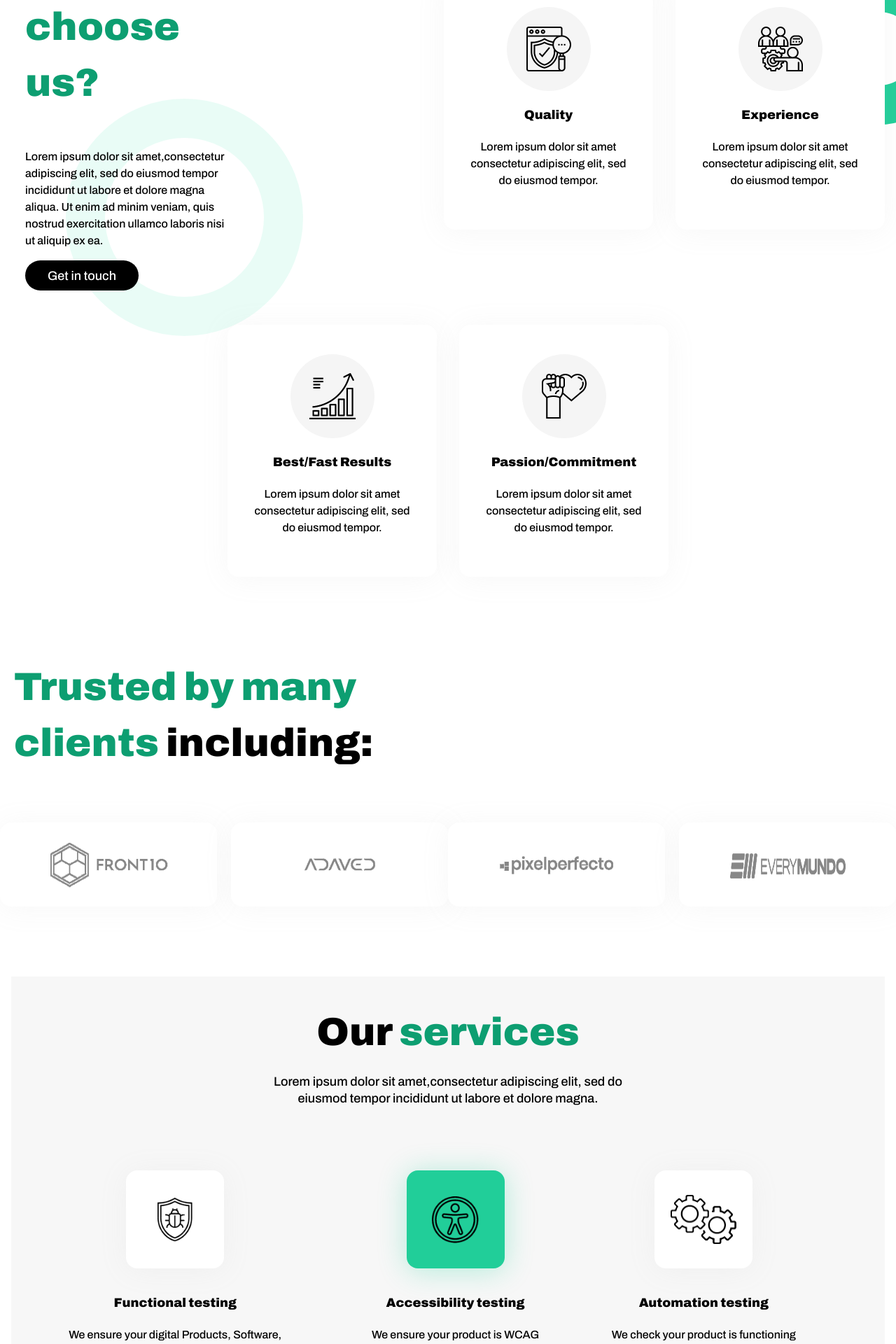
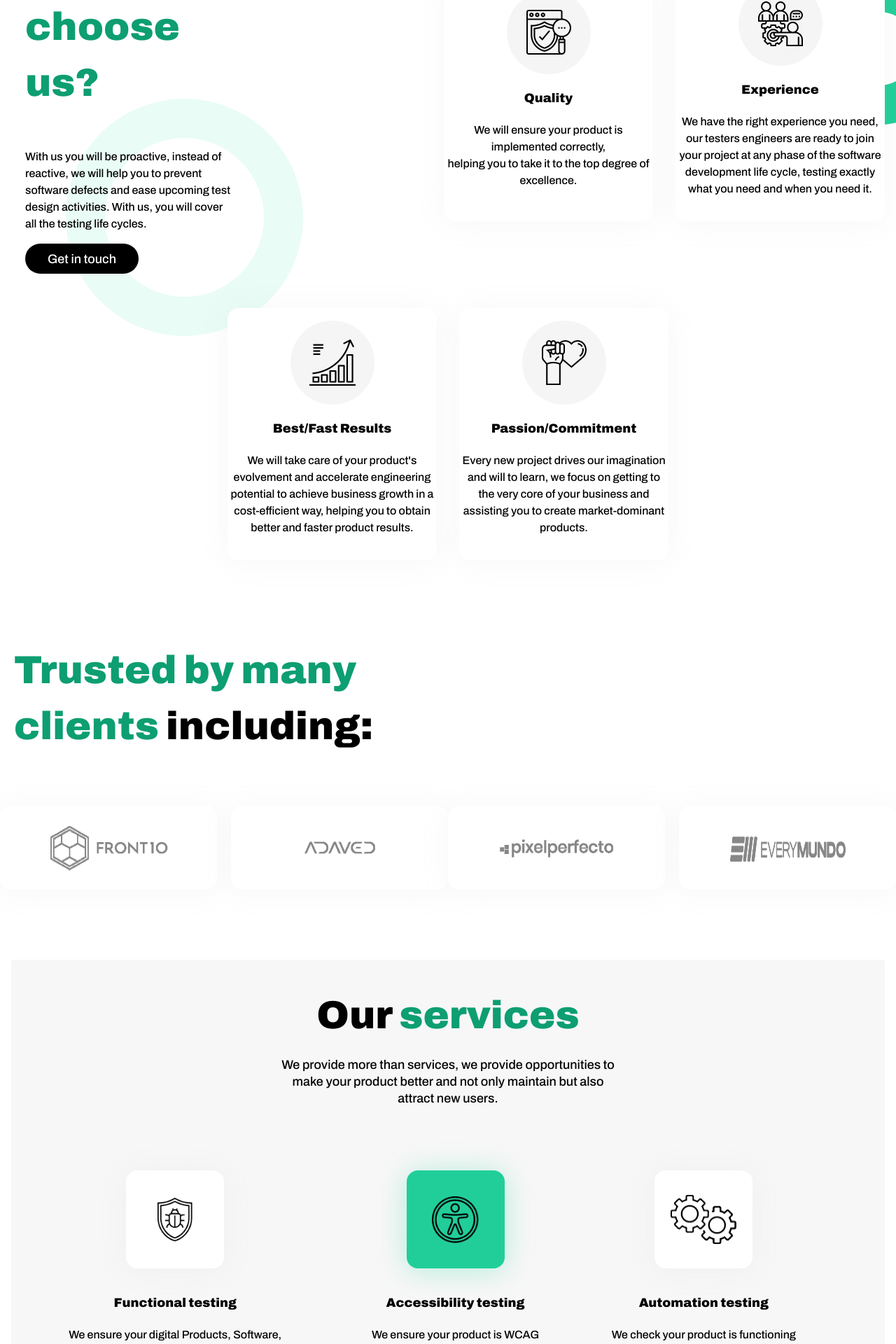
Before and after one commit to a11ysolutions/website, a React (Create React App) app: page / in a window 1280 px wide. Shown: the part 1253-3173 px from the top of the page at 70% size. Built offline with nearby package versions, Linux system fonts and the light colour scheme.

Commit message:
fix: replace lorem ipsum texts in Home Page

```diff
--- a/src/Components/Home/Home.js
+++ b/src/Components/Home/Home.js
@@ -35,9 +35,9 @@ function Home() {
                         className="home-our-services"
                     >
                         <p>
-                            Lorem ipsum dolor sit amet,consectetur adipiscing elit, sed do eiusmod tempor
-                            incididunt ut labore et dolore magna.
-                    </p>
+                            We provide more than services, we provide opportunities to make your product better
+                            and not only maintain but also attract new users.
+                        </p>
                     </BicolorTitledText>
                 </div>
                 <Services />
--- a/src/Components/UI/Qualities/Qualities.js
+++ b/src/Components/UI/Qualities/Qualities.js
@@ -17,9 +17,9 @@ function Qualities() {
                     className="home-why-choose-us"
                 >
                     <p>
-                        Lorem ipsum dolor sit amet,consectetur adipiscing elit, sed do eiusmod tempor
-                        incididunt ut labore et dolore magna aliqua. Ut enim ad minim veniam, quis nostrud
-                        exercitation ullamco laboris nisi ut aliquip ex ea.
+                        With us you will be proactive, instead of reactive,
+                        we will help you to prevent software defects and ease upcoming test design activities.
+                        With us, you will cover all the testing life cycles.
                     </p>
                     <Button onClick={scrollToContactForm}>Get in touch</Button>
                 </BicolorTitledText>
@@ -31,18 +31,17 @@ function Qualities() {
                     <AchievementCard imgSrc="/quality-assurance.png" className="qualities-quality-card">
                         <h3>Quality</h3>
                         <p>
-                            Lorem ipsum dolor sit amet<br />
-                            consectetur adipiscing elit, sed<br />
-                            do eiusmod tempor.
-                    </p>
+                            We will ensure your product is implemented correctly, <br />
+                            helping you to take it to the top degree of excellence.
+                        </p>
                     </AchievementCard>
                     <AchievementCard imgSrc="/experience.png" className="qualities-experience-card">
                         <h3>Experience</h3>
                         <p>
-                            Lorem ipsum dolor sit amet<br />
-                            consectetur adipiscing elit, sed<br />
-                            do eiusmod tempor.
-                    </p>
+                            We have the right experience you need, our testers engineers are ready
+                            to join your project at any phase of the software development life cycle,
+                            testing exactly what you need and when you need it.
+                        </p>
                     </AchievementCard>
                 </div>
             </div>
@@ -50,17 +49,17 @@ function Qualities() {
                 <AchievementCard imgSrc="/growth.png">
                     <h3>Best/Fast Results</h3>
                     <p>
-                        Lorem ipsum dolor sit amet<br />
-                        consectetur adipiscing elit, sed<br />
-                        do eiusmod tempor.
+                        We will take care of your product's evolvement and accelerate engineering potential
+                         to achieve business growth in a cost-efficient way,
+                         helping you to obtain better and faster product results.
                     </p>
                 </AchievementCard>
                 <AchievementCard imgSrc="/passion.png">
                     <h3>Passion/Commitment</h3>
                     <p>
-                        Lorem ipsum dolor sit amet<br />
-                        consectetur adipiscing elit, sed<br />
-                        do eiusmod tempor.
+                        Every new project drives our imagination and will to learn,
+                        we focus on getting to the very core of your business and assisting you
+                        to create market-dominant products.
                     </p>
                 </AchievementCard>
             </div>
--- a/src/Components/UI/Toolset/Toolset.js
+++ b/src/Components/UI/Toolset/Toolset.js
@@ -16,10 +16,7 @@ function Toolset() {
         color2Text="toolset"
       >
         <p>
-          Lorem ipsum dolor sit amet,consectetur adipiscing elit, sed do eiusmod
-          tempor incididunt ut labore et dolore magna aliqua. Ut enim ad minim
-          veniam, quis nostrud exercitation ullamco laboris nisi ut aliquip ex
-          ea.
+          With the tools below and beyond we ensure your product is ready to go out to the market.
         </p>
         <Button size="large" onClick={scrollToContactForm}>
           Get a free consultation
```
